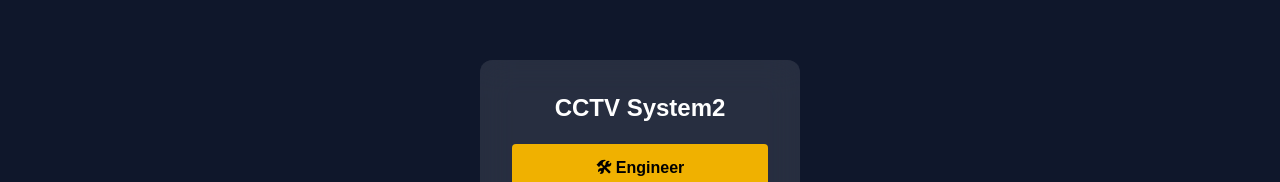
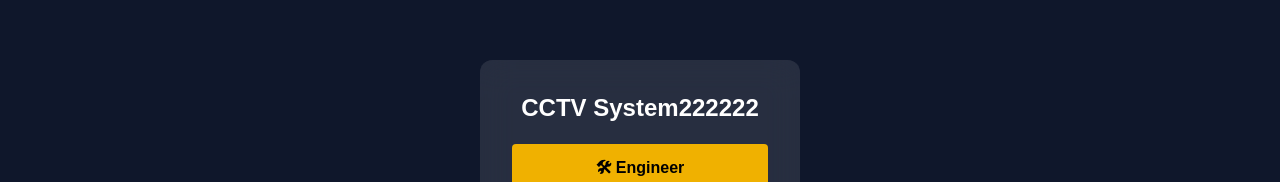
Before and after one commit to cctv247/cctv-portal, a Next.js app: page / in a window 1280 px wide. Shown: the part 168-350 px from the top of the page. Built offline with nearby package versions, Linux system fonts and the light colour scheme.

Commit message:
feature-testing

```diff
--- a/app/page.tsx
+++ b/app/page.tsx
@@ -10,7 +10,7 @@ export default function Home() {
     <div className="flex min-h-screen items-center justify-center bg-slate-900">
       <div className="w-80 max-w-md rounded-xl bg-white/10 p-8 text-center backdrop-blur-lg">
 
-        <h1 className="mb-5 text-2xl font-semibold text-white">CCTV System2</h1>
+        <h1 className="mb-5 text-2xl font-semibold text-white">CCTV System222222</h1>
 
         {/* Engineer Button */}
         <button
```
